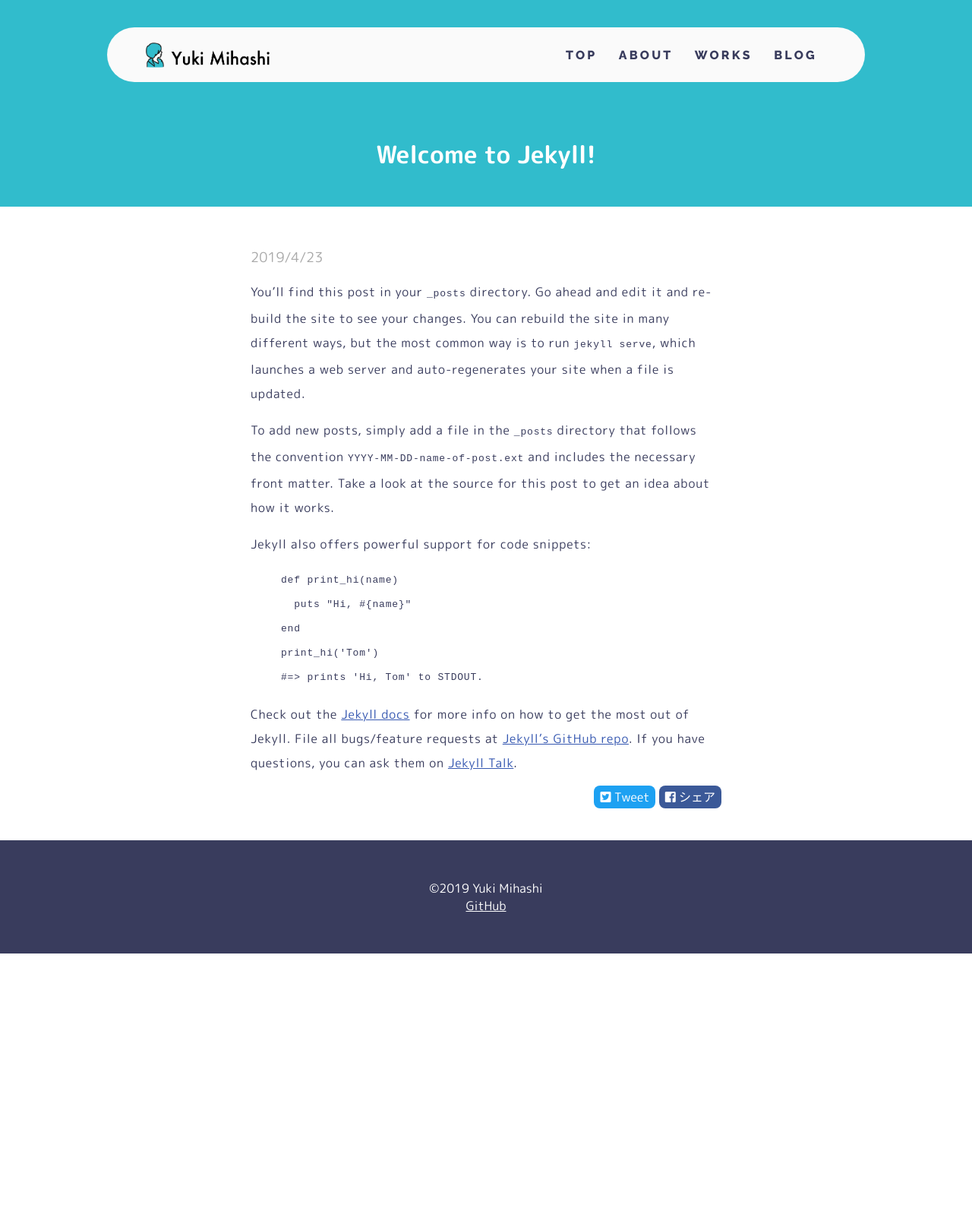
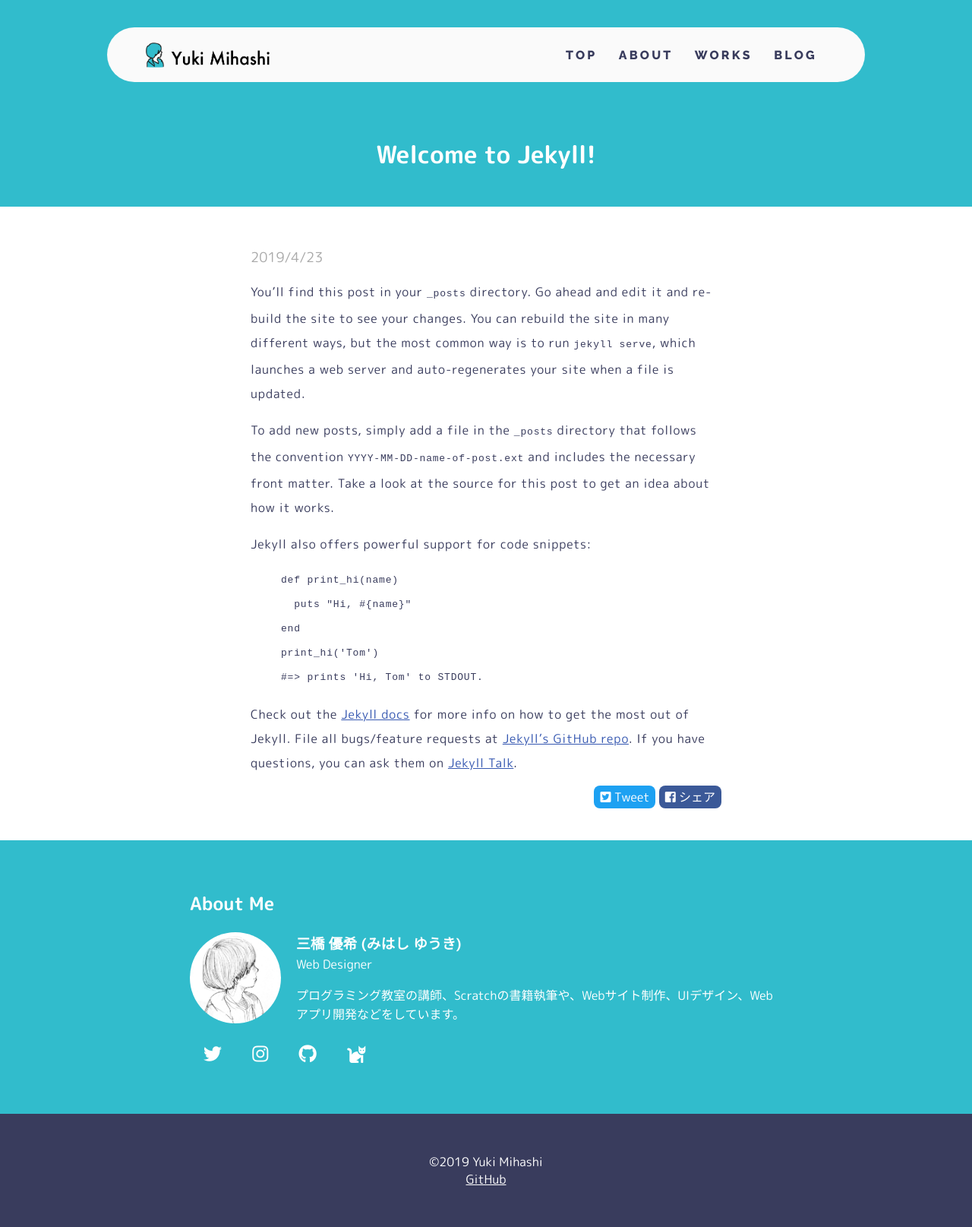
Before and after one commit to madoreenu/yuki384.github.io, a Jekyll site: the page built from _posts/2019-04-23-welcome-to-jekyll.markdown, in a window 1280 px wide. Shown: the whole page at 76% size. Built offline with Jekyll 4.4.1, drawn with Linux system fonts in a browser that asks for light colours; nearby versions of some CDN libraries; some web fonts are replaced; before the commit the page ends 1255 px from its top, so only the background shows below that.

Commit message:
記事下部にプロフィール追加

```diff
--- a/_layouts/post.html
+++ b/_layouts/post.html
@@ -19,3 +19,18 @@ layout: default
   <a href="https://www.facebook.com/sharer/sharer.php?u={{site.url}}{{page.url}}" class="share-facebook"><i class="fab fa-facebook-square"></i> シェア</a>
 </div>
 </section>
+<div class="blue">
+<section id="profile">
+  <h2>About Me</h2>
+  <img src="{{site.url}}/img/icon.jpg" alt="" class="profile-img">
+  <h3>三橋 優希 (みはし ゆうき)</h3>
+  <span>Web Designer</span>
+  <p>プログラミング教室の講師、Scratchの書籍執筆や、Webサイト制作、UIデザイン、Webアプリ開発などをしています。</p>
+  <div class="sns">
+    <a href="https://twitter.com/{{site.twitter_username}}"><i class="fab fa-twitter"></i></a>
+    <a href="https://www.instagram.com/yukimihashi/"><i class="fab fa-instagram"></i></a>
+    <a href="https://github.com/{{site.github_username}}"><i class="fab fa-github"></i></a>
+    <a href="https://scratch.mit.edu/users/yuki384/"><i class="fas fa-cat"></i></a>
+  </div>
+</section>
+</div>
--- a/assets/css/main.scss
+++ b/assets/css/main.scss
@@ -623,3 +623,28 @@ text-decoration: none;
     background-color: #3B5998;
   }
 }
+.blue{
+  background-color: $maincolor;
+}
+#profile{
+  color: #fff;
+  h3{
+    margin-bottom: 2px;
+  }
+  .sns a{
+    border-radius: 24px;
+  }
+  @media screen and (max-width:800px) {
+    text-align: center;
+  }
+}
+.profile-img{
+  width: 120px;
+  border-radius: 60px;
+  float: left;
+  margin-right: 20px;
+  @media screen and (max-width:800px) {
+    float: none;
+    margin: 0;
+  }
+}
```
